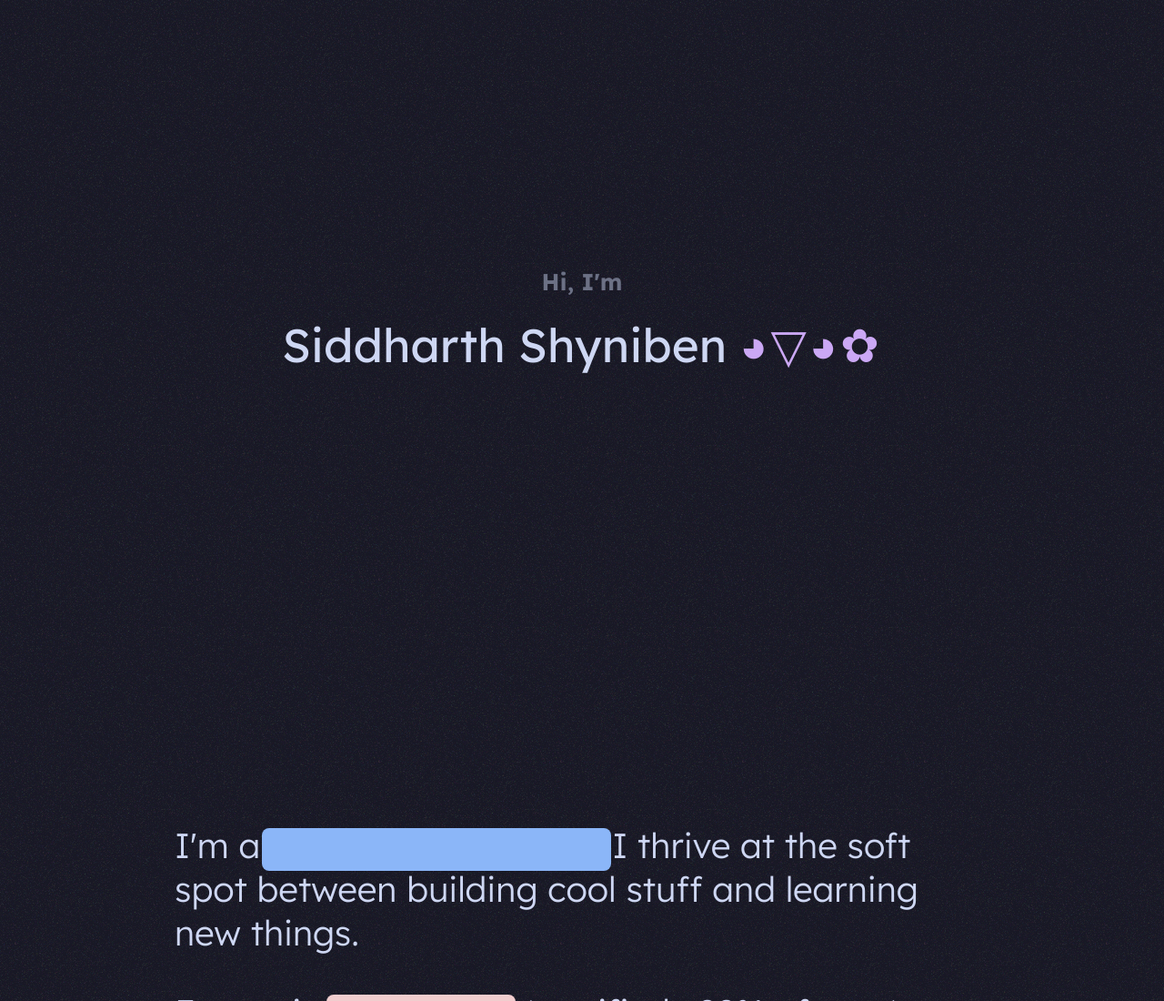
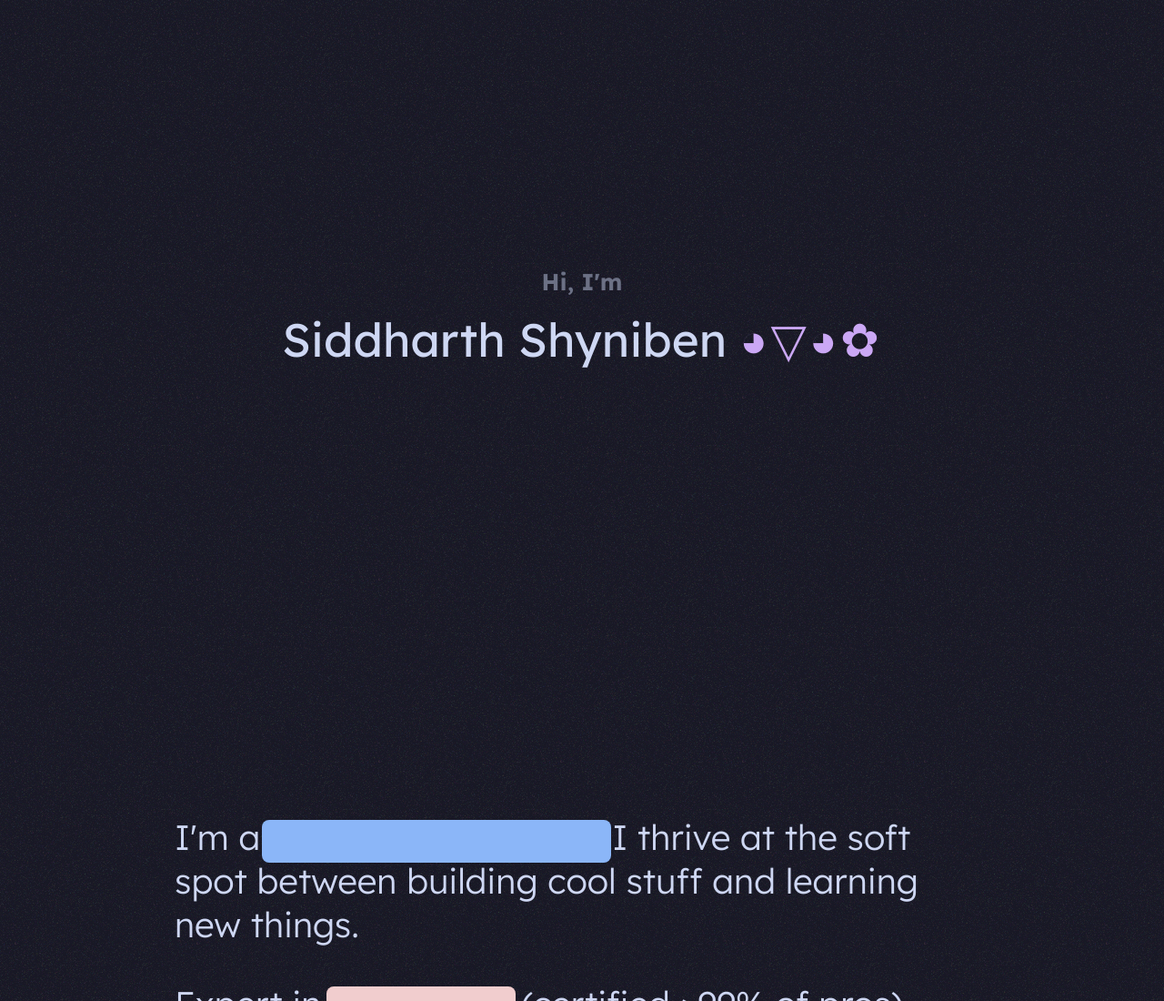
Before and after one commit to SiddharthShyniben/mp, a plain HTML site: page index.html in a window 1280 px wide. Shown: the top 1100 px of the page at 91% size. Drawn offline with nearby package versions, Linux system fonts and the light colour scheme.

Commit message:
Fix fonts

```diff
--- a/css/style.css
+++ b/css/style.css
@@ -7,6 +7,15 @@
   --color-2: rgb(241, 205, 206);
   --color-3: rgb(168, 226, 164);
   --color-4: rgb(249, 179, 139);
+}
+
+@font-face {
+  font-family: "Monaco";
+  font-style: normal;
+  font-weight: normal;
+  src:
+    local("Monaco"),
+    url("./Monaco.woff") format("woff");
 }
 
 html {
@@ -50,7 +59,7 @@ body {
 }
 
 .kaomoji {
-  font-family: "Space Mono", monospace;
+  font-family: "Monaco", monospace;
   letter-spacing: 0.2rem;
   user-select: none;
   animation: scale-up 2.5s linear forwards;
--- a/index.html
+++ b/index.html
@@ -7,7 +7,7 @@
     <link rel="preconnect" href="https://fonts.googleapis.com" />
     <link rel="preconnect" href="https://fonts.gstatic.com" crossorigin />
     <link
-      href="https://fonts.googleapis.com/css2?family=Lexend+Deca:wght@100..900&family=Space+Mono:ital,wght@0,400;0,700;1,400;1,700&display=swap"
+      href="https://fonts.googleapis.com/css2?family=Lexend+Deca:wght@100..900&display=swap"
       rel="stylesheet"
     />
     <link href="css/style.css" rel="stylesheet" />
--- a/js/main.js
+++ b/js/main.js
@@ -182,13 +182,13 @@ const observer = new IntersectionObserver(
       clearInterval(animation);
       animation = scream(kaomoji);
     } else if (highest.id == "scene") {
-      clearInterval(animation);
-      animation = heart(kaomoji);
+      // clearInterval(animation);
+      // animation = heart(kaomoji);
     }
 
     if (!loadedTech) {
       const scene = sections.find((e) => e.id == "scene");
-      if (scene && scene.ratio > 0.7) {
+      if (scene && scene.ratio > 0.5) {
         runTechStack();
         loadedTech = true;
       }
```
Also changed, not shown: css/Monaco.woff (added).
